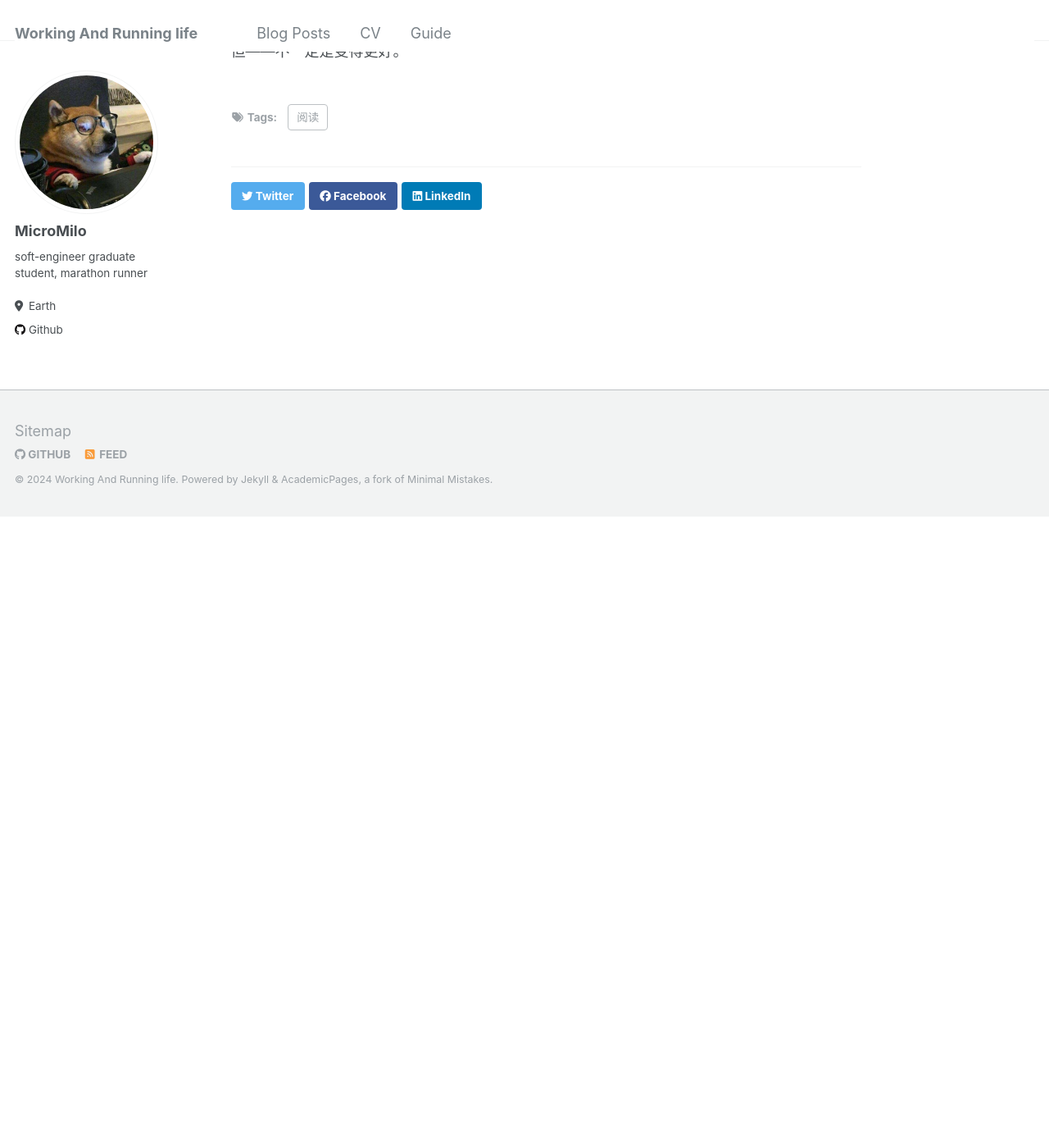
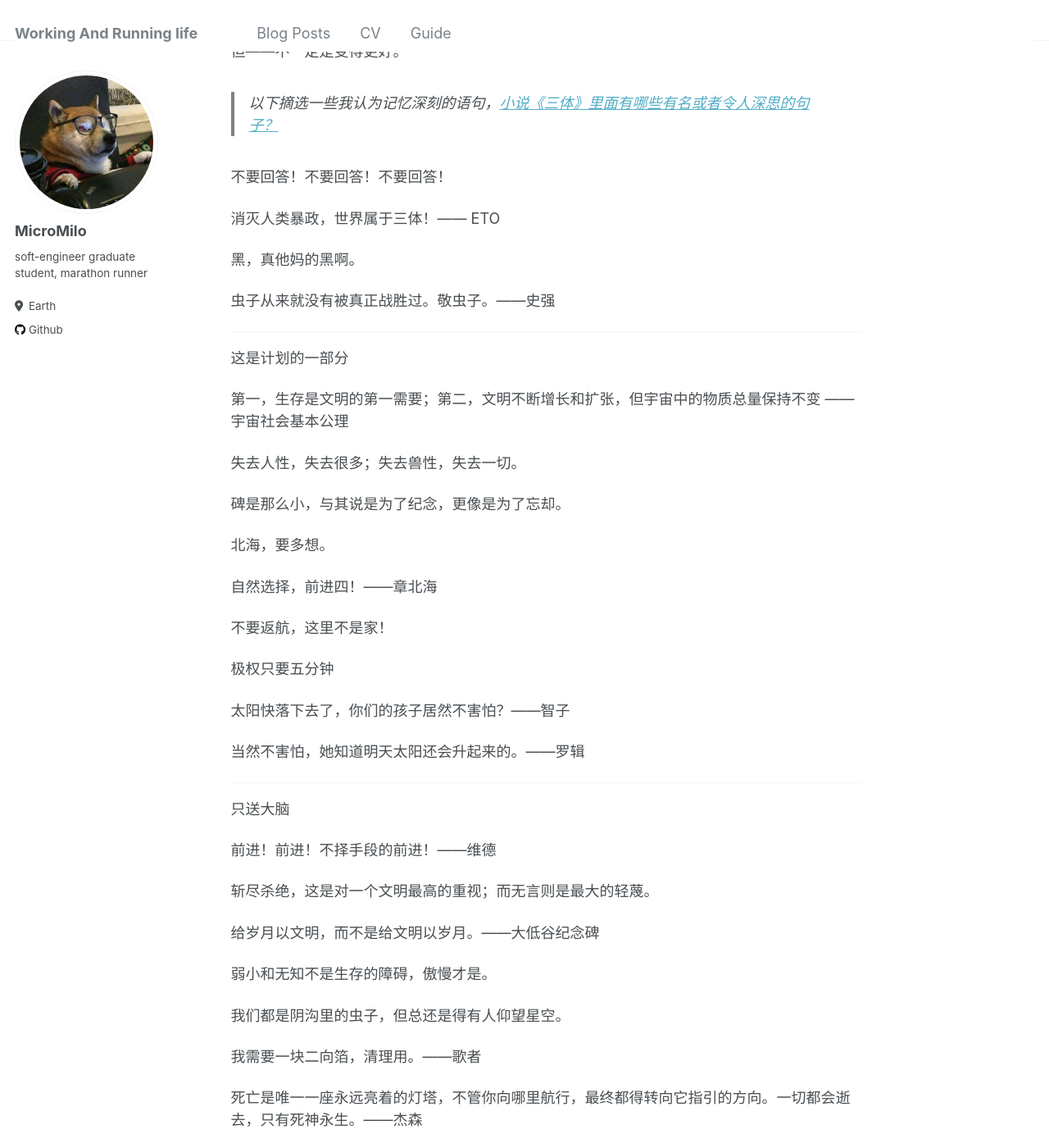
Before and after one commit to MicroMilo/micromilo.github.io, a Jekyll site: the page built from _posts/2024-03-17-三体.md, in a window 1280 px wide and 1400 px high, scrolled down 5589 px. Shown: the whole window at 82% size. Built offline with Jekyll 4.4.1, drawn with Linux system fonts in a browser that asks for light colours; before the commit the page ends 6219 px from its top, so only the background shows below that; some of the changed text lies outside the part shown.

Commit message:
Add 科研论

```diff
--- a/_posts/2024-03-17-三体.md
+++ b/_posts/2024-03-17-三体.md
@@ -119,3 +119,59 @@ tags:
 身为中国最杰出的科幻作家，刘慈欣在《三体》之后陷入了漫长焦虑。新作的诞生遥遥无期，他的苦恼不只是灵感难寻，还有对科幻文学发展方向的困惑——他觉得如今受人追捧的作品大多向内收束，关注人的现实境况，却丧失了科幻黄金年代磅礴辽阔的气韵，不再探索星辰大海，不再激发人类的好奇心和创造力。
 
 刘慈欣的困惑并不局限于科幻文学，背后指向的是对科技发展趋势的忧虑。互联网、人工智能、虚拟现实等技术，正以超出大多数人想象的速度升级演进，很可能让人类世界发生根本性改变，但——不一定是变得更好。
+
+> 以下摘选一些我认为记忆深刻的语句，[小说《三体》里面有哪些有名或者令人深思的句子？](https://www.zhihu.com/question/19579982/answers/updated)
+
+不要回答！不要回答！不要回答！
+
+消灭人类暴政，世界属于三体！—— ETO
+
+黑，真他妈的黑啊。
+
+虫子从来就没有被真正战胜过。敬虫子。——史强
+
+---
+
+这是计划的一部分
+
+第一，生存是文明的第一需要；第二，文明不断增长和扩张，但宇宙中的物质总量保持不变 —— 宇宙社会基本公理
+
+失去人性，失去很多；失去兽性，失去一切。
+
+碑是那么小，与其说是为了纪念，更像是为了忘却。
+
+北海，要多想。
+
+自然选择，前进四！——章北海
+
+不要返航，这里不是家！
+
+极权只要五分钟
+
+太阳快落下去了，你们的孩子居然不害怕？——智子
+
+当然不害怕，她知道明天太阳还会升起来的。——罗辑
+
+---
+
+只送大脑
+
+前进！前进！不择手段的前进！——维德
+
+斩尽杀绝，这是对一个文明最高的重视；而无言则是最大的轻蔑。
+
+给岁月以文明，而不是给文明以岁月。——大低谷纪念碑
+
+弱小和无知不是生存的障碍，傲慢才是。
+
+我们都是阴沟里的虫子，但总还是得有人仰望星空。
+
+我需要一块二向箔，清理用。——歌者
+
+死亡是唯一一座永远亮着的灯塔，不管你向哪里航行，最终都得转向它指引的方向。一切都会逝去，只有死神永生。——杰森
+
+“把海弄干的鱼在海干前上了陆地, 从一片黑暗森林奔向另一片黑暗森林。鱼上了岸，也就不再是鱼。”
+
+“藏好自己，做好清理。”—— 具有隐藏基因和清理基因的宇宙高级文明遵循的生存原则
+
+大自然真的是自然的吗？—— 杨冬
```
Also changed, not shown: _posts/2024-03-18-科研论.md (added, +28 -0 lines).
